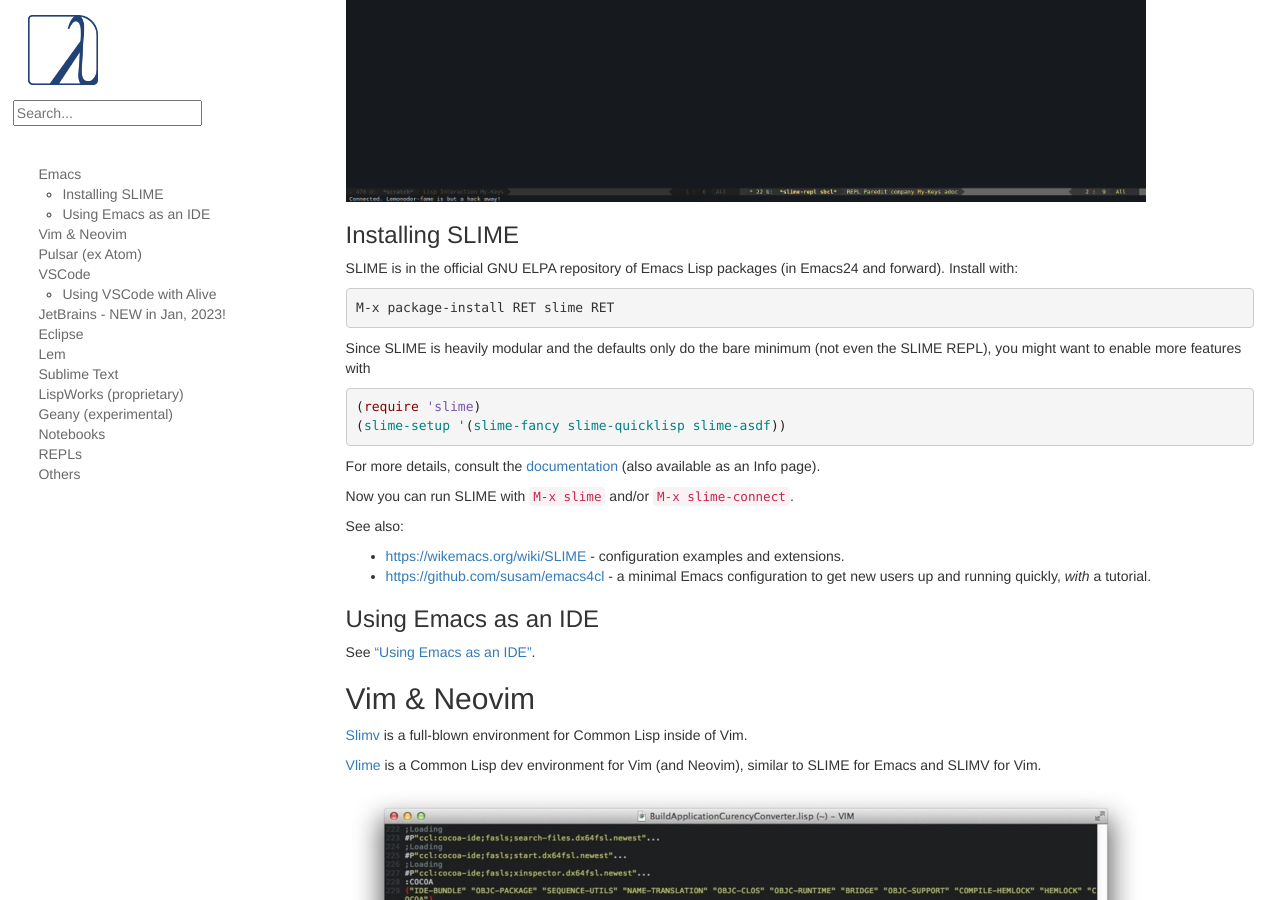
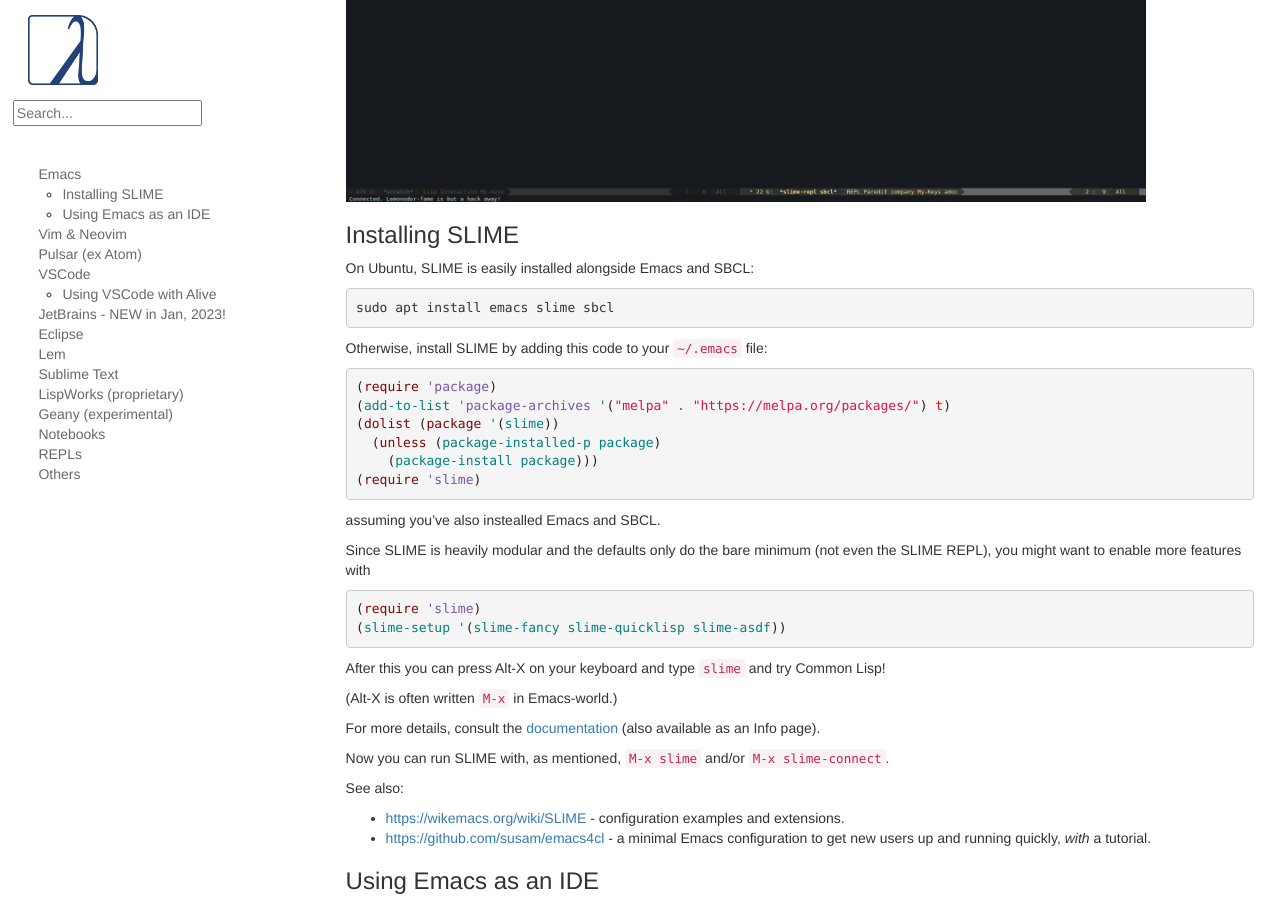
Before and after one commit to LispCookbook/cl-cookbook, a Jekyll site: the page built from editor-support.md, in a window 1280 px wide and 900 px high, scrolled down 599 px. Built offline with Jekyll 4.4.1, drawn with Linux system fonts in a browser that asks for light colours.

Commit message:
Ensure basic Emacs+SLIME install instructions work for newbies.

```diff
--- a/editor-support.md
+++ b/editor-support.md
@@ -20,10 +20,22 @@
 
 ### Installing SLIME
 
-SLIME is in the official GNU ELPA repository of Emacs Lisp packages
-(in Emacs24 and forward). Install with:
+On Ubuntu, SLIME is easily installed alongside Emacs and SBCL:
 
-    M-x package-install RET slime RET
+    sudo apt install emacs slime sbcl
+
+Otherwise, install SLIME by adding this code to your `~/.emacs` file:
+
+~~~lisp
+(require 'package)
+(add-to-list 'package-archives '("melpa" . "https://melpa.org/packages/") t)
+(dolist (package '(slime))
+  (unless (package-installed-p package)
+    (package-install package)))
+(require 'slime)
+~~~
+
+assuming you've also instealled Emacs and SBCL.
 
 Since SLIME is heavily modular and the defaults only do the bare minimum (not
 even the SLIME REPL), you might want to enable more features with
@@ -33,11 +45,15 @@
 (slime-setup '(slime-fancy slime-quicklisp slime-asdf))
 ~~~
 
+After this you can press Alt-X on your keyboard and type `slime` and try Common Lisp!
+
+(Alt-X is often written `M-x` in Emacs-world.)
+
 For more details, consult the
 [documentation](https://common-lisp.net/project/slime/doc/html/) (also available
 as an Info page).
 
-Now you can run SLIME with `M-x slime` and/or `M-x slime-connect`.
+Now you can run SLIME with, as mentioned, `M-x slime` and/or `M-x slime-connect`.
 
 See also:
 
```
